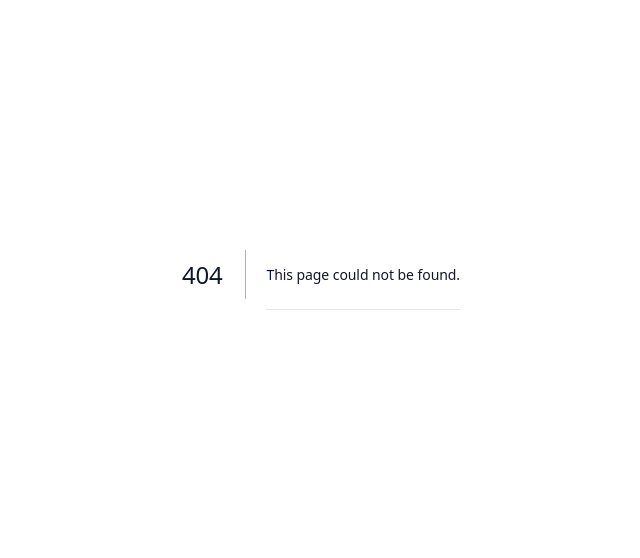
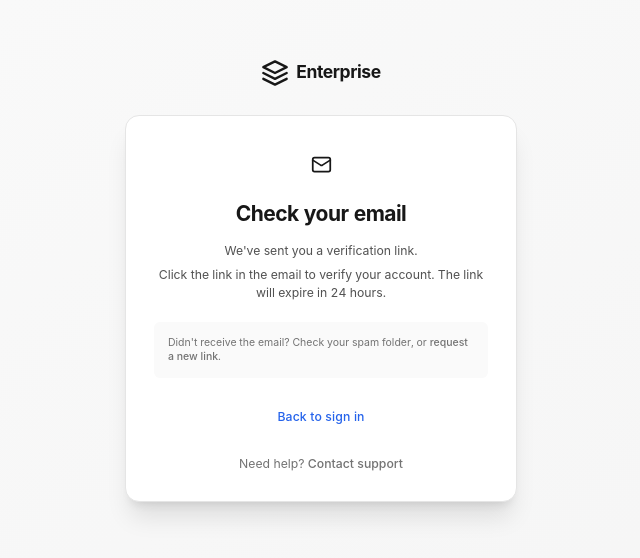
Before and after one commit to Benson-Kim/transport-erp, a Next.js app: page /check-email in a window 1280 px wide. Before the commit this address had no page. Shown: the part 120-678 px from the top of the page, without its empty margins (319-959 px from the left). Built offline with nearby package versions, Linux system fonts and the light colour scheme.

Commit message:
feat: add check email page

```diff
--- /dev/null
+++ b/src/app/(auth)/check-email/page.tsx
@@ -0,0 +1,93 @@
+/**
+ * Check Email Page
+ * Shown after registration to prompt users to verify their email
+ */
+
+import { Metadata } from 'next';
+import Link from 'next/link';
+
+import { Mail } from 'lucide-react';
+
+import { Logo } from '@/components/ui/Logo';
+import { Button } from '@/components/ui';
+
+export const metadata: Metadata = {
+  title: 'Check Your Email | Enterprise Dashboard',
+  description: 'Verify your email address to continue',
+};
+
+interface CheckEmailPageProps {
+  searchParams: Promise<{ email?: string }>;
+}
+
+export default async function CheckEmailPage({
+  searchParams,
+}: CheckEmailPageProps) {
+  const { email } = await searchParams;
+
+  return (
+    <div className="flex min-h-screen flex-col items-center justify-center bg-linear-to-br from-neutral-50 to-neutral-100 px-4 py-12 dark:from-neutral-950 dark:to-neutral-900">
+      <div className="w-full max-w-md space-y-8">
+        <div className="flex flex-col items-center">
+          <Logo className="h-12 w-auto" />
+        </div>
+
+        <div className="rounded-2xl border border-neutral-200 bg-white p-8 shadow-xl dark:border-neutral-800 dark:bg-neutral-950">
+          <div className="space-y-6">
+            <div className="space-y-4 text-center">
+              <div className="mx-auto flex h-12 w-12 items-center justify-center rounded-full bg-primary-100 dark:bg-primary-900/30">
+                <Mail className="h-6 w-6 text-primary-600 dark:text-primary-400" />
+              </div>
+              <h1 className="text-2xl font-bold tracking-tight text-neutral-900 dark:text-neutral-100">
+                Check your email
+              </h1>
+              <div className="space-y-2 text-sm text-neutral-600 dark:text-neutral-400">
+                {email ? (
+                  <p>
+                    We&apos;ve sent a verification link to{' '}
+                    <span className="font-medium text-neutral-900 dark:text-neutral-100">
+                      {email}
+                    </span>
+                  </p>
+                ) : (
+                  <p>We&apos;ve sent you a verification link.</p>
+                )}
+                <p>
+                  Click the link in the email to verify your account. The link
+                  will expire in 24 hours.
+                </p>
+              </div>
+            </div>
+
+            <div className="rounded-md bg-neutral-50 p-4 dark:bg-neutral-900">
+              <p className="text-xs text-neutral-500 dark:text-neutral-400">
+                Didn&apos;t receive the email? Check your spam folder, or{' '}
+                <Link
+                  href="/resend-verification"
+                  className="font-medium text-primary-600 hover:text-primary-500 dark:text-primary-400"
+                >
+                  request a new link
+                </Link>
+                .
+              </p>
+            </div>
+
+            <Button asChild variant="ghost" className="w-full">
+              <Link href="/login">Back to sign in</Link>
+            </Button>
+
+            <p className="text-center text-sm text-neutral-500 dark:text-neutral-400">
+              Need help?{' '}
+              <Link
+                href="/support"
+                className="font-medium text-primary-600 hover:text-primary-500 dark:text-primary-400"
+              >
+                Contact support
+              </Link>
+            </p>
+          </div>
+        </div>
+      </div>
+    </div>
+  );
+}
```
